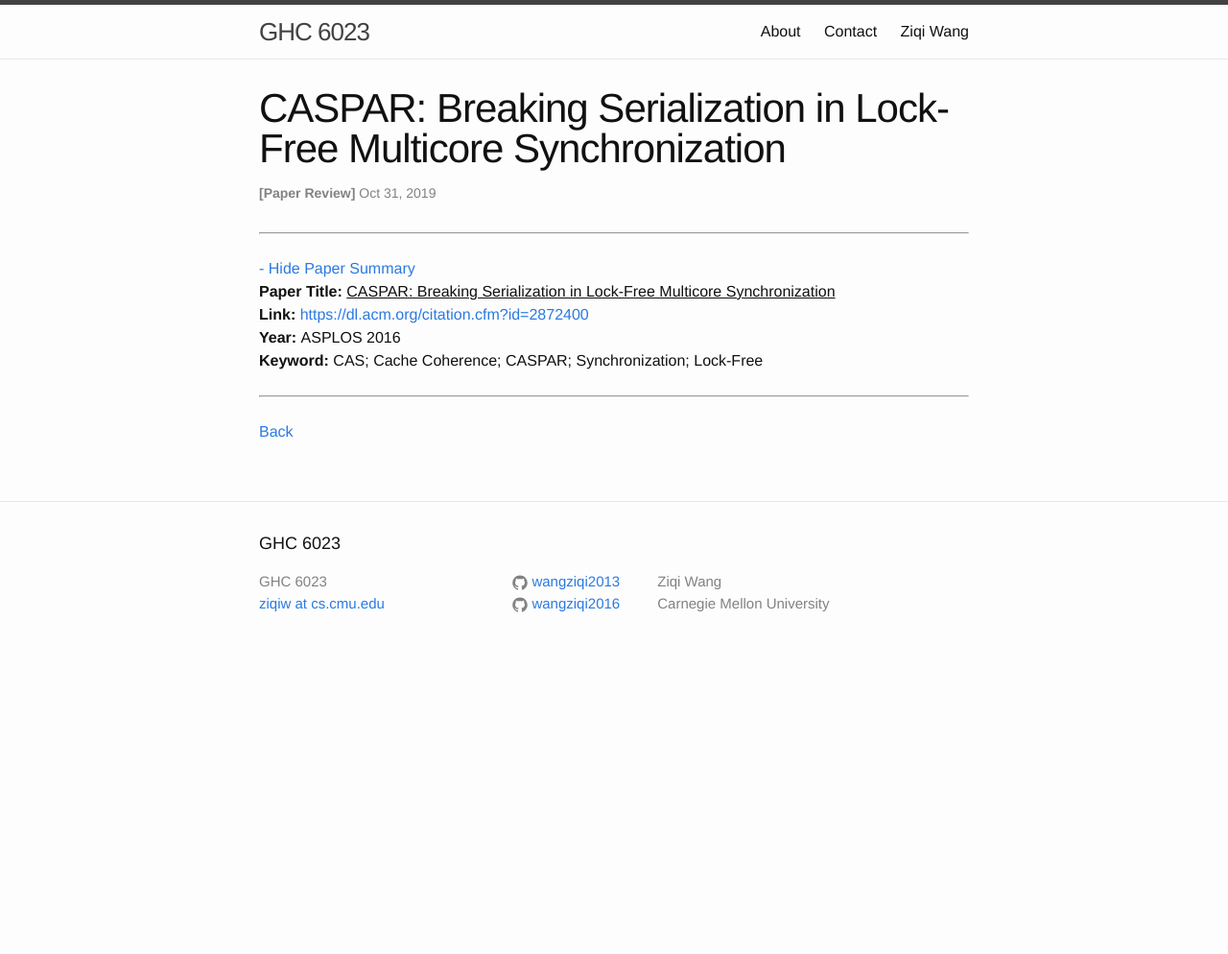
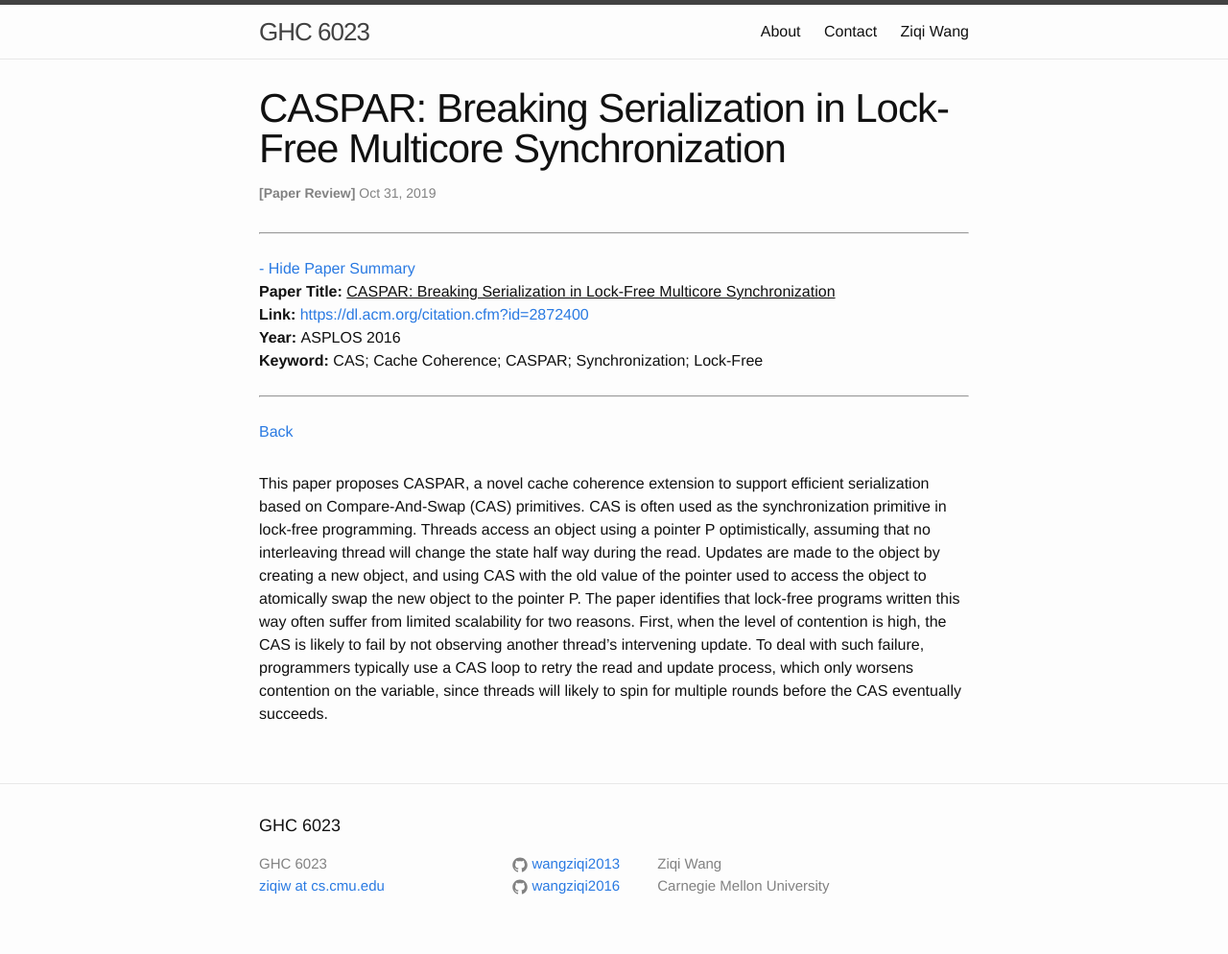
Before and after one commit to wangziqi2013/wangziqi2013.github.io, a Jekyll site: the page built from _posts/2019-10-30-caspar.markdown, in a window 1280 px wide. Shown: the whole page at 96% size. Built offline with Jekyll 4.4.1, drawn with Linux system fonts in a browser that asks for light colours; before the commit the page ends 900 px from its top, so only the background shows below that.

Commit message:
Adding first reason

```diff
--- a/_posts/2019-10-30-caspar.markdown
+++ b/_posts/2019-10-30-caspar.markdown
@@ -12,3 +12,13 @@ htm_cd:
 htm_cr:
 version_mgmt:
 ---
+
+This paper proposes CASPAR, a novel cache coherence extension to support efficient serialization based on Compare-And-Swap
+(CAS) primitives. CAS is often used as the synchronization primitive in lock-free programming. Threads access an object
+using a pointer P optimistically, assuming that no interleaving thread will change the state half way during the read.
+Updates are made to the object by creating a new object, and using CAS with the old value of the pointer used to access
+the object to atomically swap the new object to the pointer P. The paper identifies that lock-free programs written this
+way often suffer from limited scalability for two reasons. First, when the level of contention is high, the CAS is likely
+to fail by not observing another thread's intervening update. To deal with such failure, programmers typically use a
+CAS loop to retry the read and update process, which only worsens contention on the variable, since threads will likely
+to spin for multiple rounds before the CAS eventually succeeds.
```
